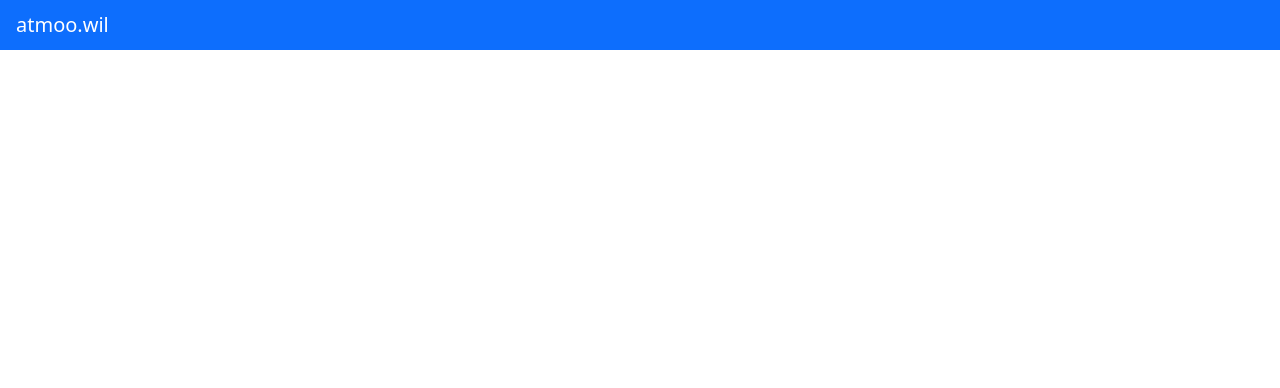
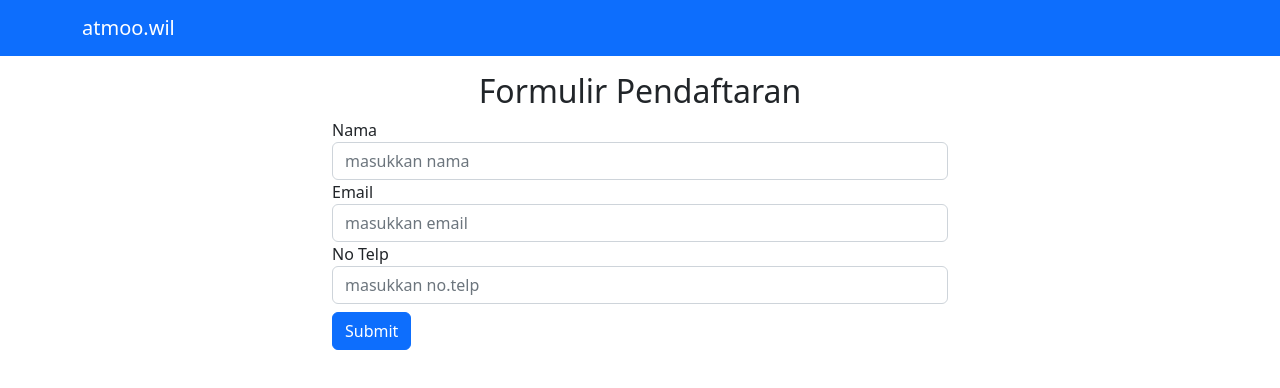
Before and after one commit to atmoo-wil/Tugas-form, a plain HTML site: page index.html in a window 1280 px wide. Drawn offline with nearby package versions, Linux system fonts and the light colour scheme.

Commit message:
menambah form

```diff
--- a/index.html
+++ b/index.html
@@ -13,11 +13,54 @@
   </head>
   <body>
     <!-- navbar -->
-    <nav class="navbar fixed-top navbar-expand-lg navbar-dark bg-primary">
-      <div class="container-fluid">
-        <span class="navbar-brand mb-0 ms-1 h1">atmoo.wil</span>
+    <section>
+      <nav class="navbar navbar-expand-lg navbar-dark bg-primary">
+        <div class="container">
+          <a class="navbar-brand" href="#">atmoo.wil</a>
+      </nav>
+    </section>
+    <!-- akhir navbar -->
+
+    <!-- awal form -->
+    <section>
+      <div class="col text-center mt-3">
+        <h2>Formulir Pendaftaran</h2>
       </div>
-    </nav>
+      <div class="container mt-2" style="width: 50%;">
+        <form>
+          <div class="form-group">
+            <label for="nama">Nama</label>
+            <input
+              type="text"
+              class="form-control"
+              id="nama"
+              placeholder="masukkan nama"
+            />
+          </div>
+          <div class="form-group">
+            <label for="email">Email</label>
+            <input
+              type="text"
+              class="form-control"
+              id="email"
+              placeholder="masukkan email"
+            />
+          </div>
+          <div class="form-group">
+            <label for="telp">No Telp</label>
+            <input
+              type="number"
+              class="form-control"
+              id="telp"
+              placeholder="masukkan no.telp"
+            />
+          </div>
+
+          <button type="submit" class="btn btn-primary mt-2">Submit</button>
+        </form>
+      </div>
+    </section>
+    <!-- akhir form -->
     <script
       src="https://cdn.jsdelivr.net/npm/bootstrap@5.2.2/dist/js/bootstrap.bundle.min.js"
       integrity="sha384-OERcA2EqjJCMA+/3y+gxIOqMEjwtxJY7qPCqsdltbNJuaOe923+mo//f6V8Qbsw3"
```
